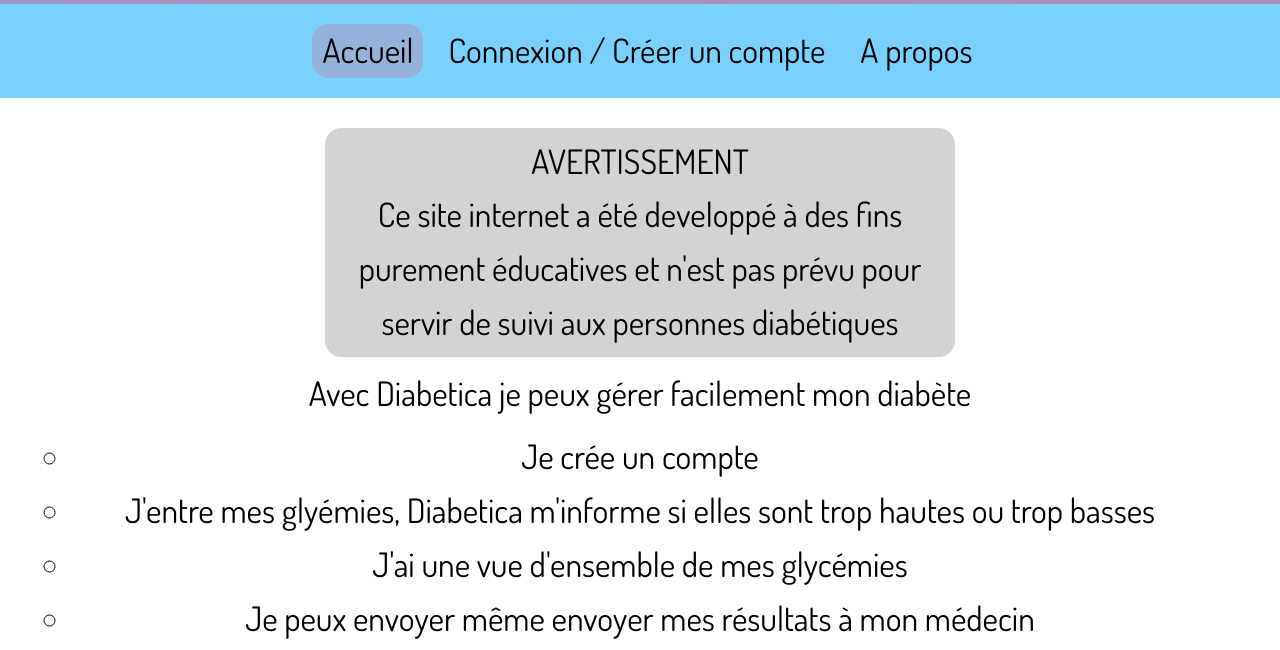
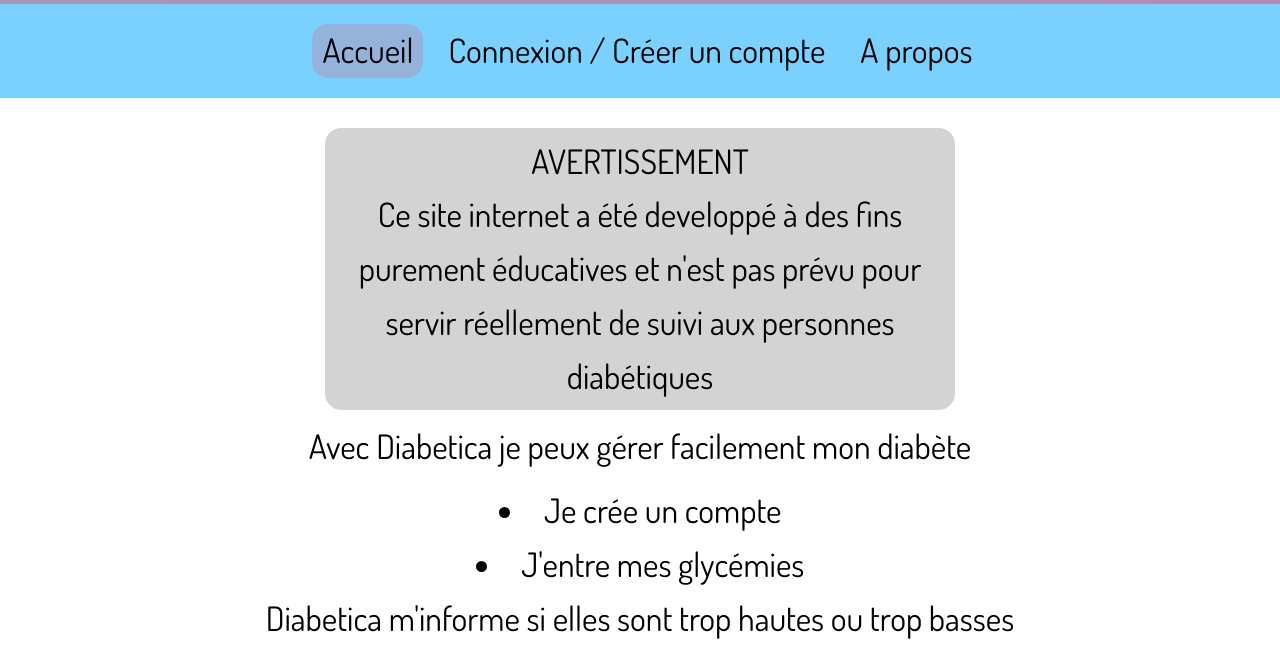
Before and after one commit to LaurieReinette/Diabetica-Front, a React app: page / in a window 1280 px wide. Shown: the part 128-778 px from the top of the page. Built offline with nearby package versions, Linux system fonts and the light colour scheme.

Commit message:
ready for TP

```diff
--- a/src/components/Account/account.scss
+++ b/src/components/Account/account.scss
@@ -1,9 +1,9 @@
 @import 'src/styles/vars';
 
 .account {
-  width: 90%;
+  width: 100%;
   font-size: 2rem;
-  margin: 0 auto;
+//   margin: 0 auto;
 //   margin: 10px;
   margin-bottom: 30px;
   .targets{
@@ -49,6 +49,7 @@
   }
   table {
     text-transform: capitalize;
+    margin: auto;
     font-size: 1.7rem;
     border: 1px $blue solid;
     overflow-x: auto;
--- a/src/components/Main/index.js
+++ b/src/components/Main/index.js
@@ -7,18 +7,20 @@
 const Main = () => (
   <main className="main">
     <p className="requirement">
-      <b><h3>
-        AVERTISSEMENT
-      </h3></b>
+      <b>
+        <h3>
+          AVERTISSEMENT
+        </h3>
+      </b>
       Ce site internet a été developpé à des fins purement éducatives
-      et n'est pas prévu pour servir de suivi aux personnes diabétiques
+      et n'est pas prévu pour servir réellement de suivi aux personnes diabétiques
     </p>
     <h2> Avec Diabetica je peux gérer facilement mon diabète</h2>
 
     <ul className="main-list">
       <li>Je crée un compte</li>
-      <li>J'entre mes glyémies, Diabetica m'informe
-        si elles sont trop hautes ou trop basses
+      <li>J'entre mes glycémies <br />
+        Diabetica m'informe si elles sont trop hautes ou trop basses
       </li>
       <li>J'ai une vue d'ensemble de mes glycémies</li>
       <li>Je peux envoyer même envoyer mes résultats à mon médecin</li>
--- a/src/components/Main/main.scss
+++ b/src/components/Main/main.scss
@@ -22,7 +22,8 @@
 
   .main-list{
     width: 90%;
-    list-style-type: circle;
+    list-style-type: circle ;
+    list-style: inside;
     margin: 10px auto;
   }
 
```
